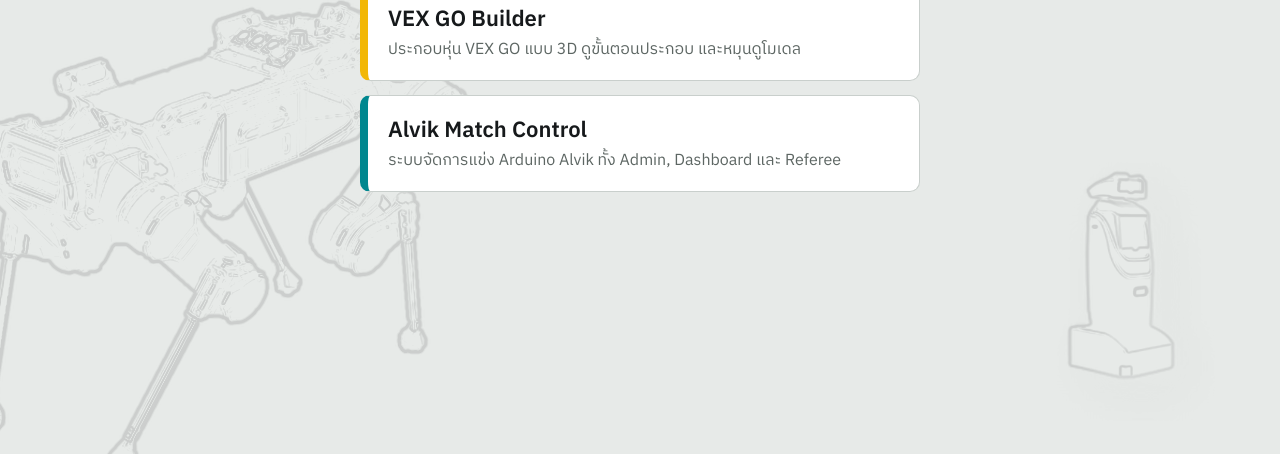
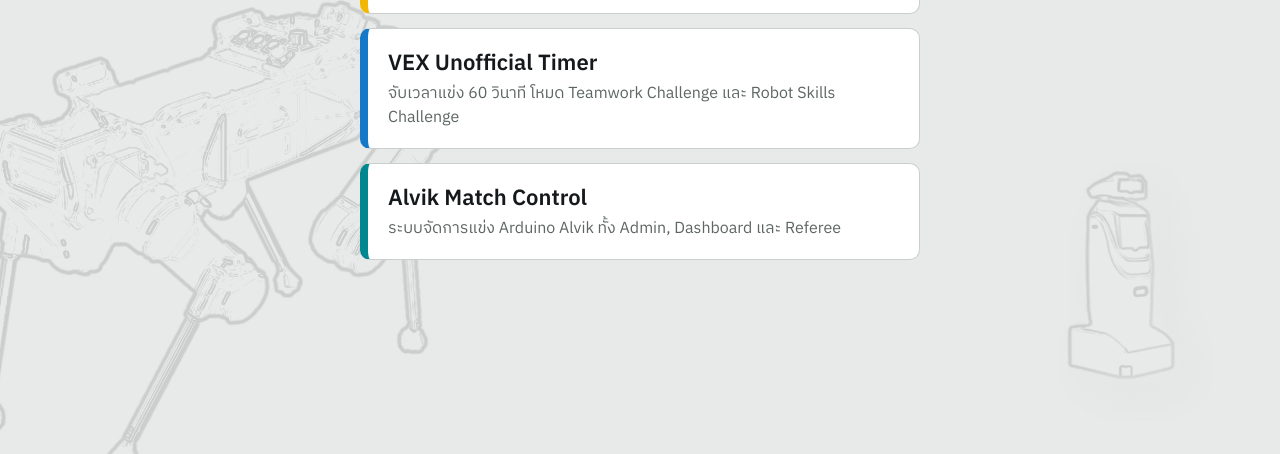
Before and after one commit to raphael-nt/raphael-nt.github.io, a plain HTML site: page index.html in a window 1280 px wide. Shown: the part 346-800 px from the top of the page. Drawn offline with Linux system fonts and the light colour scheme.

Commit message:
Add VEX Unofficial Timer card to the home page

```diff
--- a/index.html
+++ b/index.html
@@ -23,7 +23,7 @@ a.pick:hover{border-color:var(--ink);border-left-color:var(--c)}
 a.pick:focus-visible{outline:3px solid var(--teal);outline-offset:2px}
 a.pick b{font-size:22px;font-weight:600}
 a.pick span{color:var(--muted)}
-.vex{--c:var(--tape)} .alvik{--c:var(--teal)}
+.vex{--c:var(--tape)} .alvik{--c:var(--teal)} .timer{--c:#1479C9}
 main{position:relative;z-index:1}
 /* robot line art from the iRAP shirt set, faint in the corners */
 .art{position:fixed;inset:0;overflow:hidden;pointer-events:none;z-index:0}
@@ -52,6 +52,7 @@ main{position:relative;z-index:1}
 <main>
 <header><img src="shared/irap.png" alt="iRAP"><h1>iRAP Robot Club</h1></header>
 <a class="pick vex" href="vex-go-builder/"><b>VEX GO Builder</b><span>ประกอบหุ่น VEX GO แบบ 3D ดูขั้นตอนประกอบ และหมุนดูโมเดล</span></a>
+<a class="pick timer" href="vex-unofficial-timer/"><b>VEX Unofficial Timer</b><span>จับเวลาแข่ง 60 วินาที โหมด Teamwork Challenge และ Robot Skills Challenge</span></a>
 <a class="pick alvik" href="alvik-match-control/"><b>Alvik Match Control</b><span>ระบบจัดการแข่ง Arduino Alvik ทั้ง Admin, Dashboard และ Referee</span></a>
 </main>
 </body>
```
Also changed, not shown: 1 other file.
